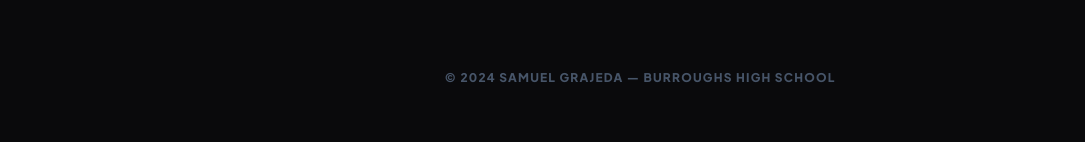
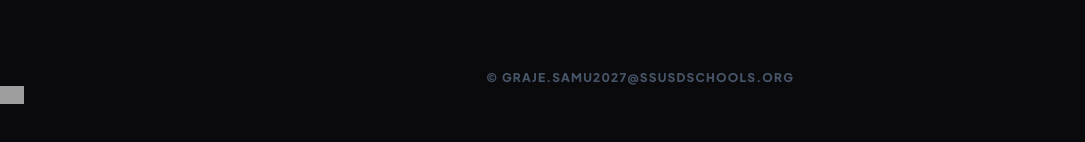
Before and after one commit to Samonella805/SamuelGPortfolio, a plain HTML site: page index.html in a window 1280 px wide. Shown: the part 4272-4414 px from the top of the page, without its empty margins (0-1085 px from the left). Drawn offline with nearby package versions, Linux system fonts and the light colour scheme; grey boxes are pictures that could not be loaded.

Commit message:
Update index.html

```diff
--- a/index.html
+++ b/index.html
@@ -232,7 +232,14 @@
     </section>
 
     <footer class="py-20 text-center border-t border-white/5">
-        <p class="text-xs uppercase tracking-widest text-slate-600 font-bold">© 2024 Samuel Grajeda — Burroughs High School</p>
+        <p class="text-xs uppercase tracking-widest text-slate-600 font-bold">© graje.samu2027@ssusdschools.org </p>
+        <a href="mailto:someone@example.com" style="text-decoration: none;">
+  <img src="https://yourdomain.com/images/mail-icon.png"
+       alt="Email Us"
+       width="24"
+       height="24"
+       style="display: block; border: 0;">
+</a>
     </footer>
 
 </body>
```
